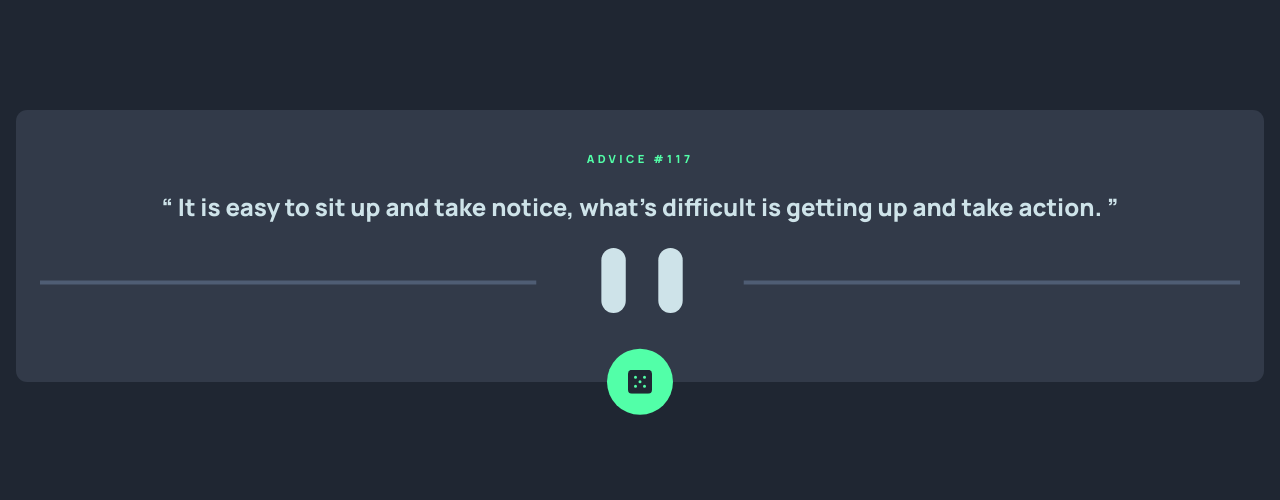
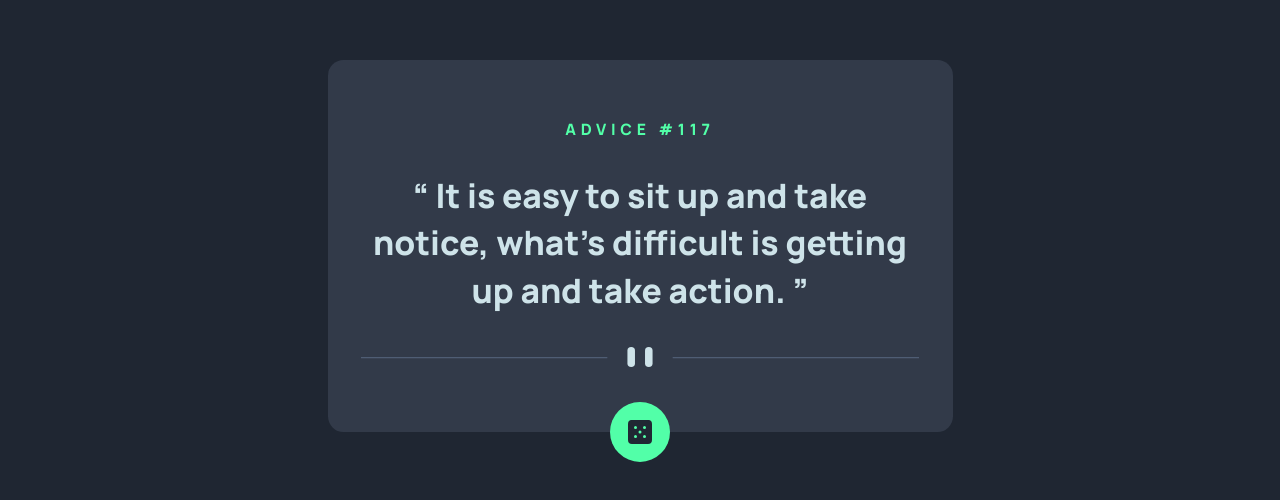
Before and after one commit to elioflo/advice-generator-app-main, a plain HTML site: page index.html in a window 1280 px wide. Shown: the part 154-654 px from the top of the page. Drawn offline with Linux system fonts and the light colour scheme.

Commit message:
Add desktop version

```diff
--- a/assets/styles/scss/_advice.scss
+++ b/assets/styles/scss/_advice.scss
@@ -2,6 +2,7 @@
     box-sizing: border-box;
     background-color: var(--neutral-dark-grayish-blue);
     width: calc(100% - 2em);
+    max-width: 625px;
     border-radius: .7em;
     text-align: center;
     padding: 2.2em 1.5em;
@@ -41,4 +42,12 @@
             box-shadow: 0 0 2.5em var(--primary-neon-green);
         }
     }
+
+    @media screen and (min-width: 500px) {
+        font-size: 1.4rem;
+
+        &__btn {
+            padding: .8em;
+        }
+    }
 }
--- a/index.html
+++ b/index.html
@@ -19,7 +19,7 @@
       <q class="advice__text">
         It is easy to sit up and take notice, what's difficult is getting up and take action.
       </q>
-      <img class="advice__line" src="./assets/images/pattern-divider-mobile.svg" alt="">
+      <img class="advice__line" src="./assets/images/pattern-divider-desktop.svg" alt="">
       <button class="advice__btn"><img src="./assets/images/icon-dice.svg" alt=""></button>
     </div>
   </main>
```
Also changed, not shown: assets/styles/css/main.css, 1 other file.
